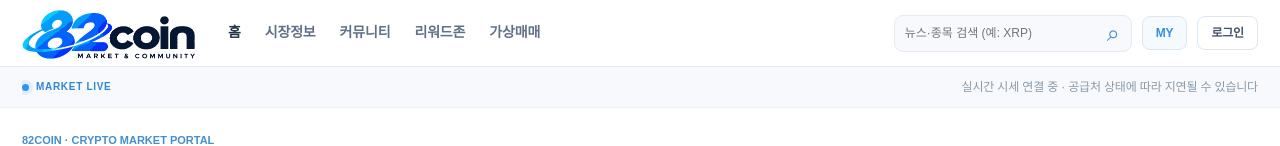
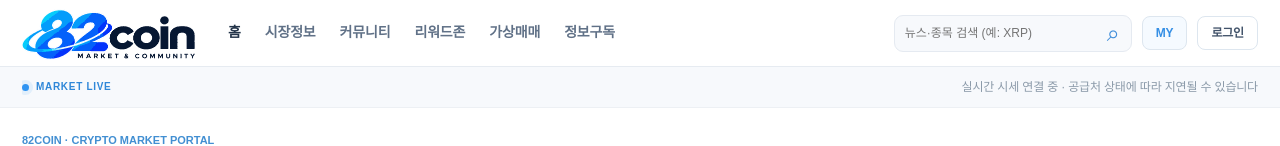
Before and after one commit to orbit-box/82coin, a Next.js app: page / in a window 1280 px wide. Shown: the top 146 px of the page. Built offline with nearby package versions, Linux system fonts and the light colour scheme; no server answers; the database is empty; a web font is replaced by a local one.

Commit message:
feat(nav): expose information subscriptions in top navigation

```diff
--- a/components/SiteChrome.tsx
+++ b/components/SiteChrome.tsx
@@ -9,7 +9,7 @@ export default function SiteChrome({children,signedIn}:{children:React.ReactNode
  return <>
  <header className="header"><div className="shell headerInner">
  <Link className="logo" href="/" aria-label="82coin 홈"><img className="officialHeaderLogo" src="/82coin-header-logo.png" width="178" height="54" alt="82coin MARKET & COMMUNITY"/></Link>
- <nav aria-label="주요 메뉴" className="mainNav"><Link href="/">홈</Link><Link href="/market">시장정보</Link><Link href="/community">커뮤니티</Link><Link href="/benefits">리워드존</Link><Link href="/paper-trading">가상매매</Link></nav>
+ <nav aria-label="주요 메뉴" className="mainNav"><Link href="/">홈</Link><Link href="/market">시장정보</Link><Link href="/community">커뮤니티</Link><Link href="/benefits">리워드존</Link><Link href="/paper-trading">가상매매</Link><Link href="/information-subscription">정보구독</Link></nav>
  <div className="headerActions"><NewsSearch/><Link className="headerAccount" href="/profile">MY</Link>{signedIn?<form action={logout} className="headerLogoutForm"><button className="headerSignIn" type="submit">로그아웃</button></form>:<Link className="headerSignIn" href="/login">로그인</Link>}</div>
  </div></header>
  <main className="shell">{children}</main>
```
